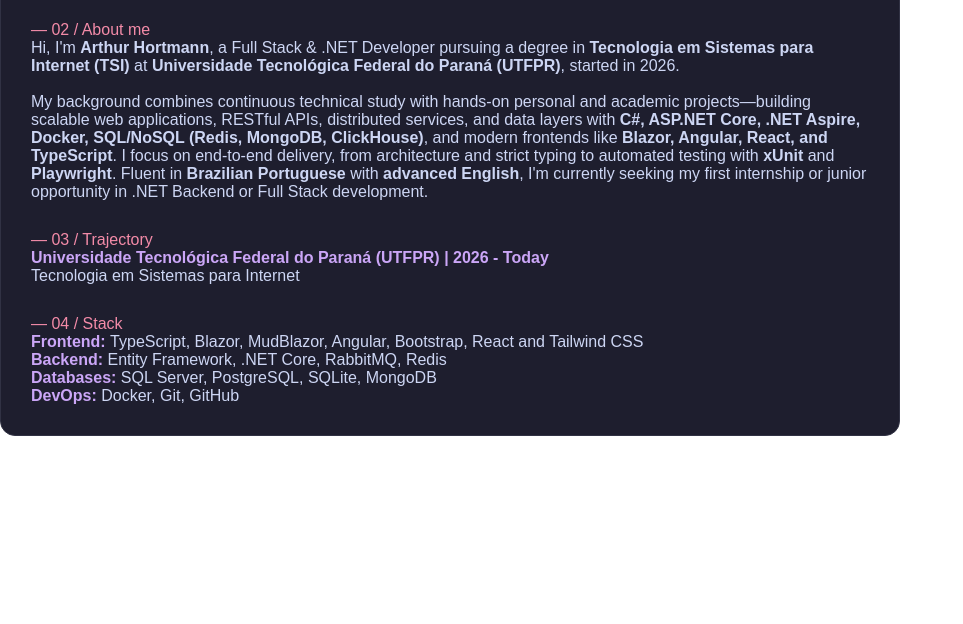
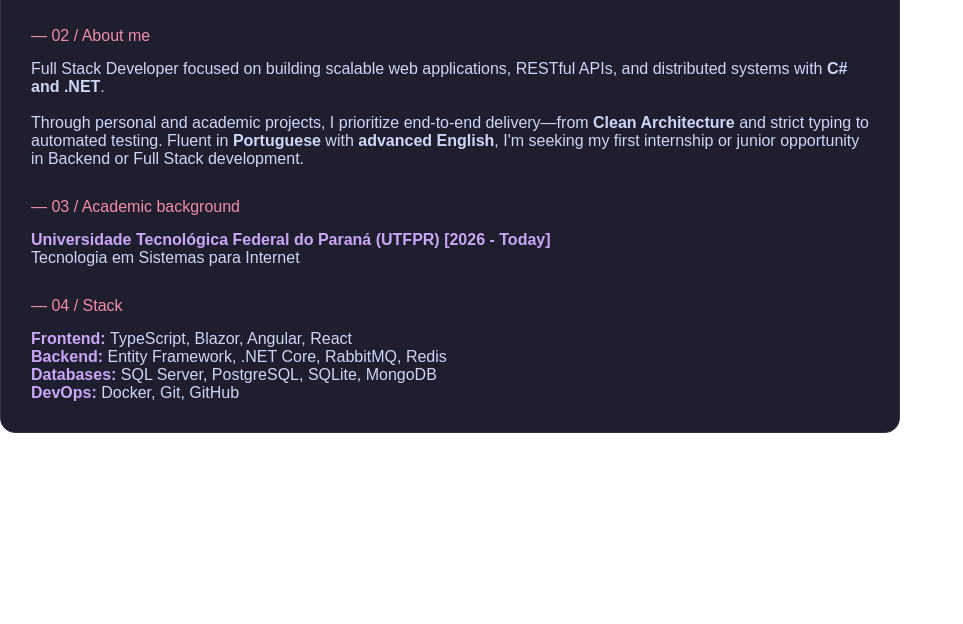
Before and after one commit to hortma/hortma, a website: page src/index.html in a window 1280 px wide. Shown: the part 176-800 px from the top of the page, without its empty margins (0-963 px from the left). Drawn offline with Linux system fonts and the light colour scheme; a web font is replaced by a local one.

Commit message:
chore: Final personal tweaks

```diff
--- a/src/index.html
+++ b/src/index.html
@@ -12,47 +12,36 @@
 
 <body>
   <div id="card">
-    <div>
+    <section>
       <div class="label">— 01 / Introduction</div>
       <h1 class="string">"arthur hortmann"</h1>
       <b>Full Stack Developer</b>
       <p>.NET Core | Entity Framework | Blazor | SQL Server</p>
-    </div>
-    <div>
+    </section>
+    <section>
       <div class="label">— 02 / About me</div>
       <p>
-        Hi, I'm <strong>Arthur Hortmann</strong>, a Full Stack & .NET Developer pursuing a degree in
-        <strong>Tecnologia em
-          Sistemas para Internet (TSI)</strong> at <strong>Universidade Tecnológica Federal do Paraná
-          (UTFPR)</strong>,
-        started in 2026.
+        Full Stack Developer focused on building scalable web applications, RESTful APIs, and distributed systems with
+        <strong>C# and .NET</strong>.
         <br><br>
-        My background combines continuous technical study with hands-on personal and academic projects—building
-        scalable web
-        applications, RESTful APIs, distributed services, and data layers with <strong>C#, ASP.NET Core, .NET Aspire,
-          Docker,
-          SQL/NoSQL (Redis, MongoDB, ClickHouse)</strong>, and modern frontends like <strong>Blazor, Angular, React,
-          and
-          TypeScript</strong>. I focus on end-to-end delivery, from architecture and strict typing to automated
-        testing with
-        <strong>xUnit</strong> and <strong>Playwright</strong>. Fluent in <strong>Brazilian Portuguese</strong> with
-        <strong>advanced English</strong>, I'm currently seeking my first internship or junior opportunity in .NET
-        Backend or
-        Full Stack development.
+        Through personal and academic projects, I prioritize end-to-end delivery—from <strong>Clean
+          Architecture</strong>
+        and strict typing to automated testing. Fluent in <strong>Portuguese</strong> with <strong>advanced
+          English</strong>, I'm seeking my first internship or junior opportunity in Backend or Full Stack development.
       </p>
-    </div>
-    <div>
-      <div class="label">— 03 / Trajectory</div>
-      <b>Universidade Tecnológica Federal do Paraná (UTFPR) | 2026 - Today</b>
+    </section>
+    <section>
+      <div class="label">— 03 / Academic background</div>
+      <b>Universidade Tecnológica Federal do Paraná (UTFPR) [2026 - Today]</b>
       <p>Tecnologia em Sistemas para Internet</p>
-    </div>
-    <div>
+    </section>
+    <section>
       <div class="label">— 04 / Stack</div>
-      <p><b>Frontend: </b>TypeScript, Blazor, MudBlazor, Angular, Bootstrap, React and Tailwind CSS</p>
+      <p><b>Frontend: </b>TypeScript, Blazor, Angular, React</p>
       <p><b>Backend: </b>Entity Framework, .NET Core, RabbitMQ, Redis</p>
       <p><b>Databases: </b>SQL Server, PostgreSQL, SQLite, MongoDB</p>
       <p><b>DevOps: </b>Docker, Git, GitHub</p>
-    </div>
+    </section>
   </div>
 </body>
 
--- a/src/style.css
+++ b/src/style.css
@@ -62,6 +62,7 @@ img {
 
 .label {
     color: var(--color__red);
+    margin-bottom: 15px;
 }
 
 .string {
```
